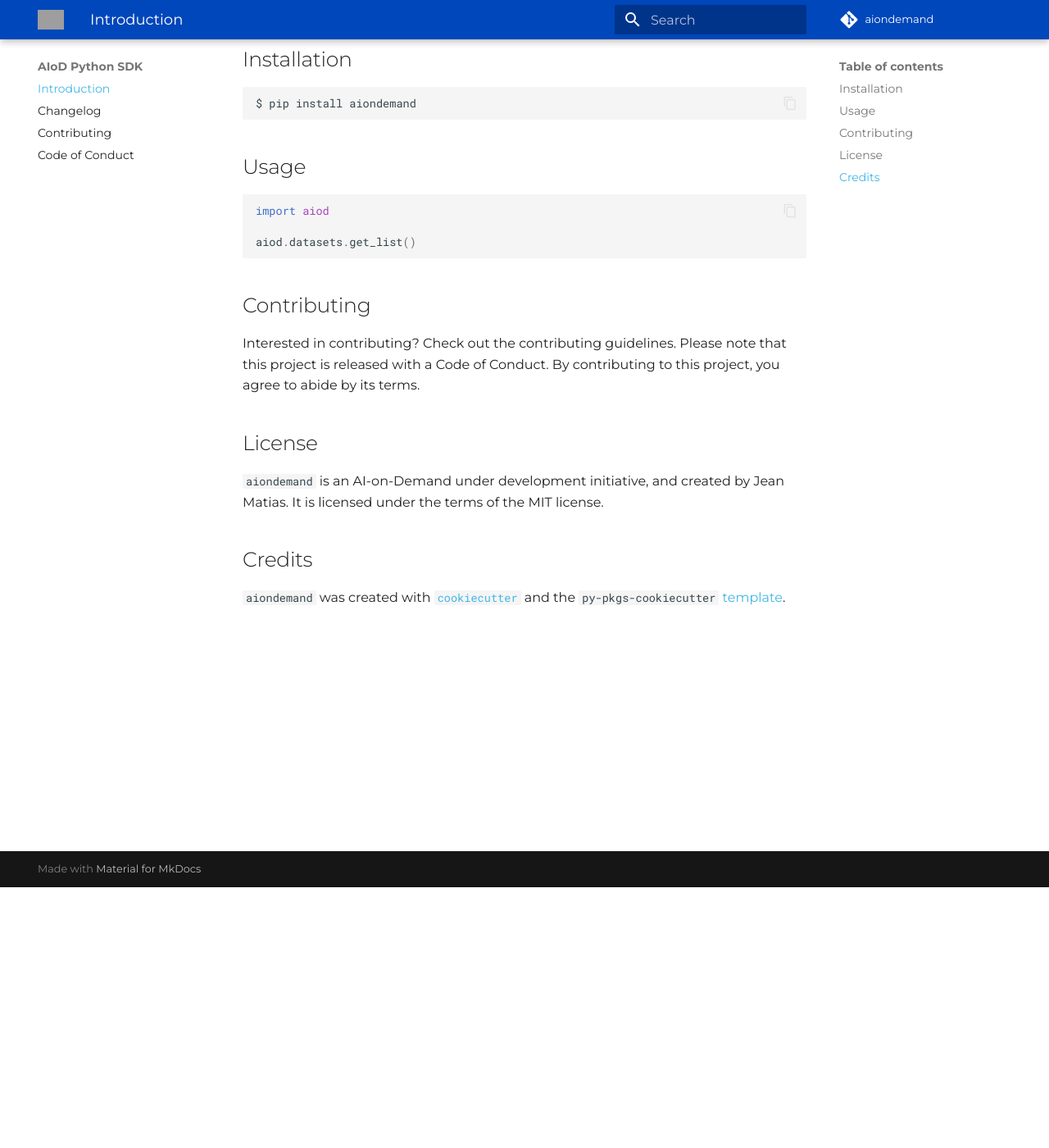
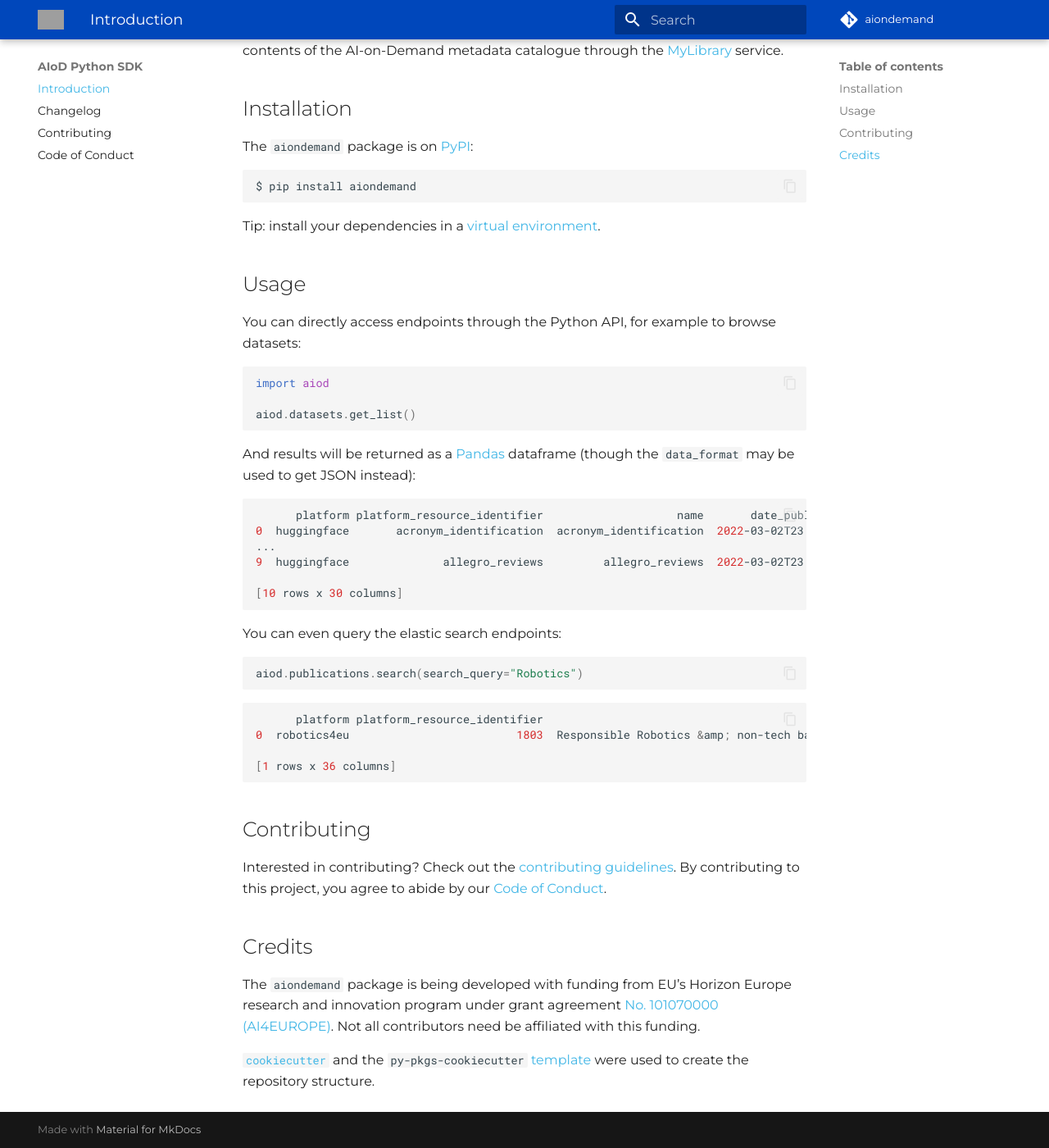
Before and after one commit to aiondemand/aiondemand, an MkDocs documentation site: the page built from docs/README.md, in a window 1280 px wide and 1400 px high, scrolled down 318 px. Shown: the whole window at 82% size. Built offline with MkDocs 1.6.1 and Material for MkDocs 9.7.7, drawn with Linux system fonts in a browser that asks for light colours; plug-ins that fetch from the network failed and are left out; comment, search, counter and statistics services are not loaded; grey boxes are pictures that could not be loaded.

Commit message:
Update readme

````diff
--- a/docs/README.md
+++ b/docs/README.md
@@ -1,3 +1,6 @@
+[![License: MIT](https://img.shields.io/badge/License-MIT-yellow.svg)](https://opensource.org/licenses/MIT)
+[![python](https://img.shields.io/badge/Python-3.11-3776AB.svg?style=flat&logo=python&logoColor=white)](https://www.python.org)
+
 # AI-on-Demand
 
 The [AI-on-Demand](https://aiod.eu) (AIOD) platform empowers AI research and innovation for industry and academia.
@@ -7,27 +10,49 @@
 You can also browse the contents of the AI-on-Demand metadata catalogue through the [MyLibrary](https://mylibrary.aiod.eu) service.
 
 ## Installation
+The `aiondemand` package is on [PyPI](https://pypi.org/project/aiondemand/):
 
 ```bash
 $ pip install aiondemand
 ```
 
+Tip: install your dependencies in a [virtual environment](https://realpython.com/python-virtual-environments-a-primer/).
+
 ## Usage
-
+You can directly access endpoints through the Python API, for example to browse datasets:
 ```python
 import aiod
 
 aiod.datasets.get_list()
 ```
+And results will be returned as a [Pandas](https://pandas.pydata.org/docs/getting_started/overview.html) dataframe (though the `data_format` may be used to get JSON instead):
+```bash
+      platform platform_resource_identifier                    name       date_published                                            same_as  is_accessible_for_free  ...  relevant_link  relevant_resource relevant_to research_area scientific_domain identifier
+0  huggingface       acronym_identification  acronym_identification  2022-03-02T23:29:22  https://huggingface.co/datasets/acronym_identi...                    True  ...             []                 []          []            []                []          1
+...
+9  huggingface              allegro_reviews         allegro_reviews  2022-03-02T23:29:22    https://huggingface.co/datasets/allegro_reviews                    True  ...             []                 []          []            []                []         10
 
+[10 rows x 30 columns]
+```
+
+You can even query the elastic search endpoints:
+```python
+aiod.publications.search(search_query="Robotics")
+```
+```bash
+      platform platform_resource_identifier                                               name date_published                                            same_as is_accessible_for_free  ... relevant_resource relevant_to      research_area  scientific_domain  type  identifier
+0  robotics4eu                         1803  Responsible Robotics &amp; non-tech barriers t...           None  https://www.robotics4eu.eu/publications/respon...                   None  ...                []          []  [other materials]  [other materials]  None           4
+
+[1 rows x 36 columns]
+```
 ## Contributing
 
-Interested in contributing? Check out the contributing guidelines. Please note that this project is released with a Code of Conduct. By contributing to this project, you agree to abide by its terms.
-
-## License
-
-`aiondemand` is an AI-on-Demand under development initiative, and created by Jean Matias. It is licensed under the terms of the MIT license.
+Interested in contributing? Check out the [contributing guidelines](contributing.md).
+By contributing to this project, you agree to abide by our [Code of Conduct](conduct.md).
 
 ## Credits
 
-`aiondemand` was created with [`cookiecutter`](https://cookiecutter.readthedocs.io/en/latest/) and the `py-pkgs-cookiecutter` [template](https://github.com/py-pkgs/py-pkgs-cookiecutter).
+The `aiondemand` package is being developed with funding from EU’s Horizon Europe research and innovation program under grant agreement [No. 101070000 (AI4EUROPE)](https://cordis.europa.eu/project/id/101070000).
+Not all contributors need be affiliated with this funding.
+
+[`cookiecutter`](https://cookiecutter.readthedocs.io/en/latest/) and the `py-pkgs-cookiecutter` [template](https://github.com/py-pkgs/py-pkgs-cookiecutter) were used to create the repository structure.
````
